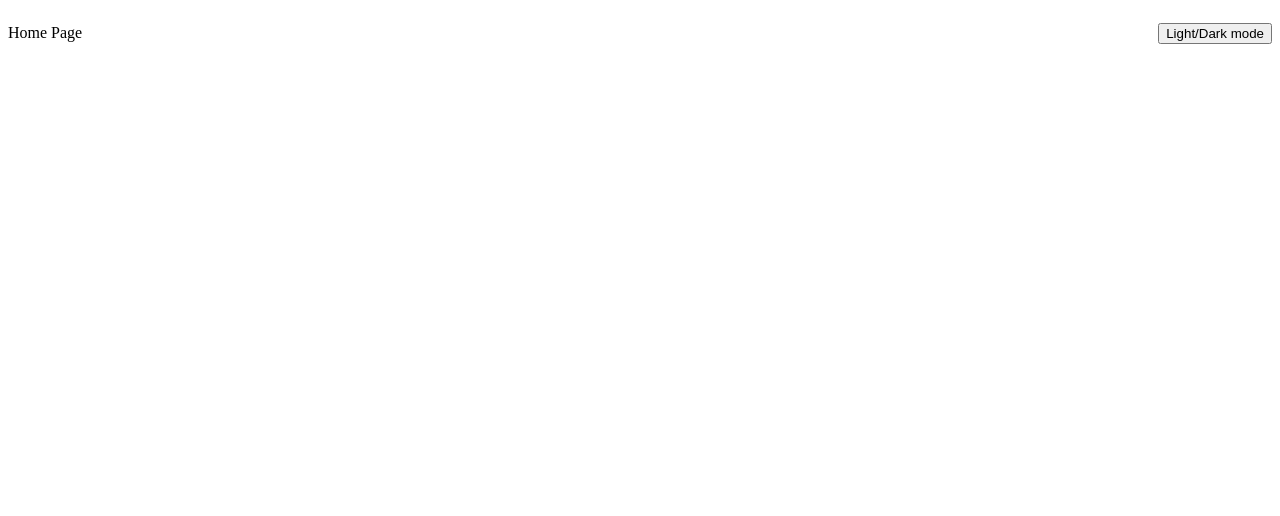
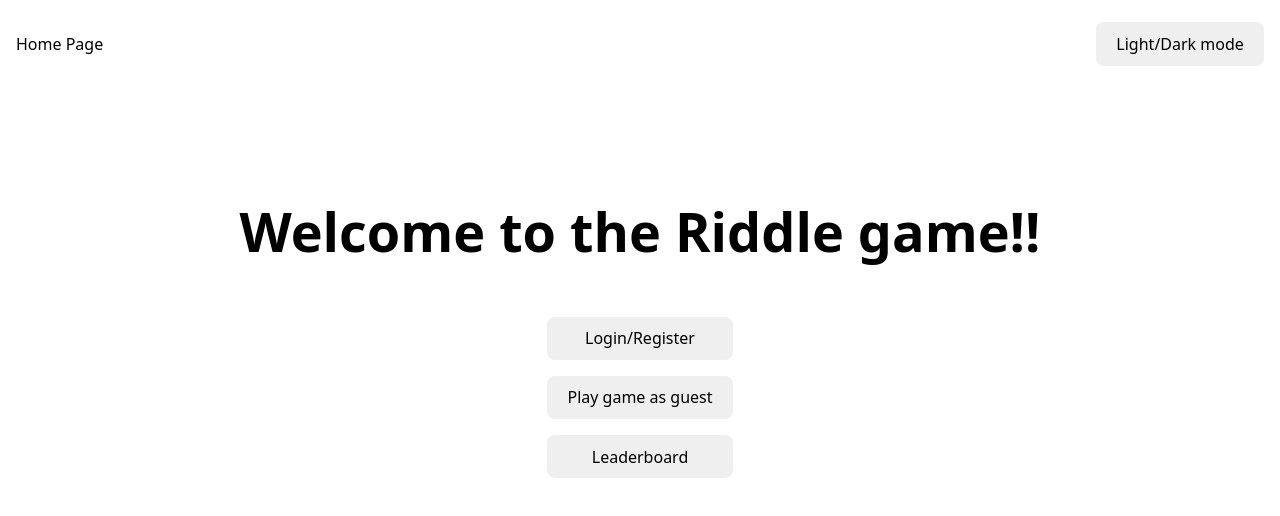
Before and after one commit to Marksalz/riddleGame-client, a React (Vite) app: page / in a window 1280 px wide. Shown: the top 516 px of the page. Built offline with nearby package versions, Linux system fonts and the light colour scheme.

Commit message:
feat: add LoginPage and Button components; update HomePage with welcome message and options

```diff
--- a/src/App.css
+++ b/src/App.css
@@ -1,5 +1,71 @@
+#root {
+  max-width: 1280px;
+  margin: 0 auto;
+  padding: 1rem;
+  text-align: center;
+}
+
+:root {
+  font-family: system-ui, Avenir, Helvetica, Arial, sans-serif;
+  line-height: 1.5;
+  font-weight: 400;
+
+  /* color-scheme: light dark;
+  color: rgba(255, 255, 255, 0.87);
+  background-color: #242424; */
+
+  font-synthesis: none;
+  text-rendering: optimizeLegibility;
+  -webkit-font-smoothing: antialiased;
+  -moz-osx-font-smoothing: grayscale;
+}
+
+body {
+  margin: 0;
+
+}
+
 .header {
   display: flex;
   justify-content: space-between;
   align-items: center;
 }
+
+.container {
+  margin: 0;
+  display: flex;
+  flex-direction: column;
+  justify-content: center;
+  align-items: center;
+  min-width: 320px;
+  min-height: 60vh;
+}
+
+button {
+  border-radius: 8px;
+  border: 1px solid transparent;
+  padding: 0.6em 1.2em;
+  font-size: 1em;
+  font-weight: 500;
+  font-family: inherit;
+  cursor: pointer;
+  transition: border-color 0.25s;
+}
+button:hover {
+  border-color: #646cff;
+}
+button:focus,
+button:focus-visible {
+  outline: 4px auto -webkit-focus-ring-color;
+}
+
+.msg{
+    font-size: 36px;
+
+}
+
+.option_btns{
+    display: flex;
+    flex-direction: column;
+    gap: 1rem;
+}
--- a/src/App.tsx
+++ b/src/App.tsx
@@ -1,6 +1,7 @@
 import "./App.css";
 import { BrowserRouter, Route, Routes } from "react-router";
 import HomePage from "./pages/HomePage";
+import LoginPage from "./pages/LoginPage";
 import MenuPage from "./pages/MenuPage";
 import GamePage from "./pages/GamePage";
 import GameData from "./pages/GameData";
@@ -11,6 +12,7 @@ function App() {
     <BrowserRouter>
       <Routes>
         <Route path="/" element={<HomePage />} />
+        <Route path="/login" element={<LoginPage />} />
         <Route path="/menu" element={<MenuPage />} />
         <Route path="/game" element={<GamePage />} />
         <Route path="/game_data" element={<GameData />} />
--- /dev/null
+++ b/src/components/Button.tsx
@@ -0,0 +1,3 @@
+export default function Button(props: { ButtonTxt: string }) {
+  return <button>{props.ButtonTxt}</button>;
+}
--- a/src/pages/HomePage.tsx
+++ b/src/pages/HomePage.tsx
@@ -1,9 +1,20 @@
+import Button from "../components/Button";
 import Header from "../components/Header";
 
 export default function HomePage() {
   return (
     <div>
       <Header headerText="Home Page" btnText="Light/Dark mode" />
+      <div className="container">
+        <section className="msg">
+          <h1>Welcome to the Riddle game!!</h1>
+        </section>
+        <section className="option_btns">
+          <Button ButtonTxt="Login/Register" />
+          <Button ButtonTxt="Play game as guest" />
+          <Button ButtonTxt="Leaderboard" />
+        </section>
+      </div>
     </div>
   );
 }
--- /dev/null
+++ b/src/pages/LoginPage.tsx
@@ -0,0 +1,3 @@
+export default function LoginPage() {
+  return <></>;
+}
```
